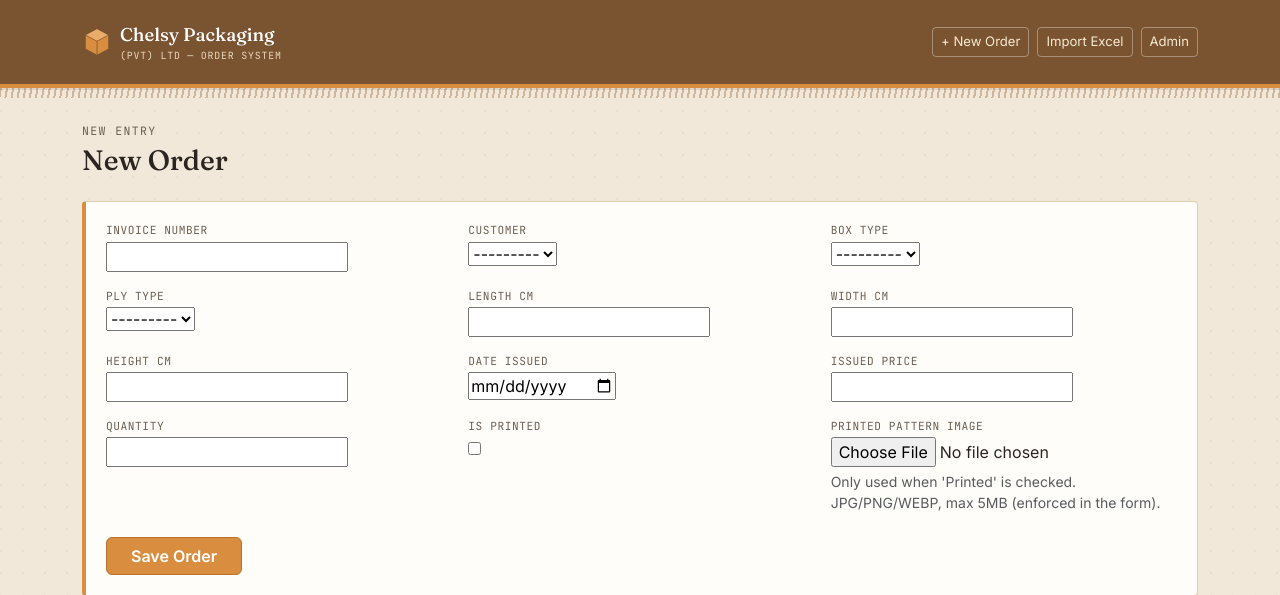
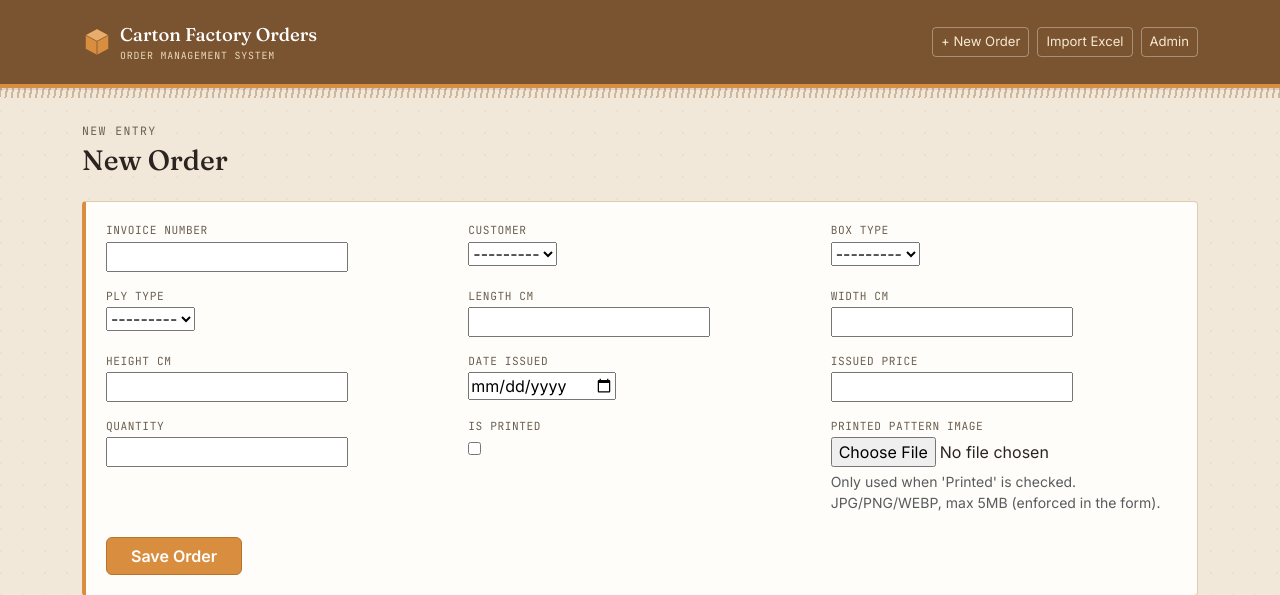
Before and after one commit to Sandavi44/corrugated-carton-orders, a Django app: page /new/ in a window 1280 px wide. Shown: the top 595 px of the page. Run offline with Django 5.2, Linux system fonts and the light colour scheme; the visitor is signed in with stand-in values (Sample User, id 1); data that the repository does not hold is empty; some libraries are stand-ins or nearby versions.

Commit message:
Rebrand to Carton Factory Orders

```diff
--- a/orders/admin.py
+++ b/orders/admin.py
@@ -6,8 +6,8 @@ from django.utils.safestring import mark_safe
 
 from .models import BoxType, Customer, Order, PlyType
 
-admin.site.site_header = "Chelsy Packaging (Pvt) Ltd"
-admin.site.site_title = "Chelsy Packaging Admin"
+admin.site.site_header = "Carton Factory Orders"
+admin.site.site_title = "Carton Factory Orders Admin"
 admin.site.index_title = "Order Management"
 
 # This app doesn't use Django's Groups/permissions system — access is
--- a/orders/pdf_export.py
+++ b/orders/pdf_export.py
@@ -32,7 +32,7 @@ def build_orders_pdf(orders, truncated=False, total_matching=None):
     styles = getSampleStyleSheet()
     elements = []
 
-    elements.append(Paragraph("Chelsy Packaging (Pvt) Ltd — Order Export", styles["Title"]))
+    elements.append(Paragraph("Carton Factory Orders — Order Export", styles["Title"]))
     generated_line = f"Generated {timezone.now().strftime('%Y-%m-%d %H:%M')} — {len(orders)} order(s)"
     if truncated:
         generated_line += (
--- a/orders/static/orders/style.css
+++ b/orders/static/orders/style.css
@@ -1,5 +1,5 @@
 /* ============================================================
-   Chelsy Packaging — Order System design tokens
+   Carton Factory Orders — design tokens
    Palette pulled from the material itself: kraft paper, corrugated
    board, and ink-stamp markings, not a generic SaaS theme.
    ============================================================ */
@@ -33,17 +33,17 @@ body {
 }
 
 /* ---------- Navbar ---------- */
-.navbar.chelsy-nav {
+.navbar.brand-nav {
   background: var(--color-kraft-dark) !important;
   border-bottom: 4px solid var(--color-amber);
   box-shadow: 0 2px 0 rgba(0,0,0,0.08);
 }
-.navbar.chelsy-nav .navbar-brand {
+.navbar.brand-nav .navbar-brand {
   font-family: var(--font-display);
   font-size: 1.15rem;
   color: #fff !important;
 }
-.navbar.chelsy-nav .navbar-brand small {
+.navbar.brand-nav .navbar-brand small {
   display: block;
   font-family: var(--font-mono);
   font-size: 0.62rem;
@@ -51,13 +51,13 @@ body {
   color: #e9d8bd;
   font-weight: 400;
 }
-.navbar.chelsy-nav .btn-nav {
+.navbar.brand-nav .btn-nav {
   color: #f6ead2;
   border: 1px solid rgba(255,255,255,0.35);
   background: transparent;
   font-size: 0.82rem;
 }
-.navbar.chelsy-nav .btn-nav:hover {
+.navbar.brand-nav .btn-nav:hover {
   background: rgba(255,255,255,0.12);
   color: #fff;
 }
--- a/orders/templates/orders/base.html
+++ b/orders/templates/orders/base.html
@@ -4,13 +4,13 @@
 <head>
   <meta charset="UTF-8">
   <meta name="viewport" content="width=device-width, initial-scale=1">
-  <title>{% block title %}Chelsy Packaging (Pvt) Ltd{% endblock %}</title>
+  <title>{% block title %}Carton Factory Orders{% endblock %}</title>
   <link href="{% static 'orders/vendor/bootstrap.min.css' %}" rel="stylesheet">
   <link href="{% static 'orders/fonts/fonts.css' %}" rel="stylesheet">
   <link href="{% static 'orders/style.css' %}" rel="stylesheet">
 </head>
 <body>
-  <nav class="navbar navbar-dark chelsy-nav">
+  <nav class="navbar navbar-dark brand-nav">
     <div class="container py-2">
       <a class="navbar-brand d-flex align-items-center gap-2" href="{% url 'order_search' %}">
         <svg width="30" height="30" viewBox="0 0 40 40" xmlns="http://www.w3.org/2000/svg">
@@ -20,8 +20,8 @@
           <polyline points="5,11 20,19 35,11" stroke="#7a5330" stroke-width="1" fill="none"/>
         </svg>
         <span>
-          Chelsy Packaging
-          <small>(PVT) LTD — ORDER SYSTEM</small>
+          Carton Factory Orders
+          <small>ORDER MANAGEMENT SYSTEM</small>
         </span>
       </a>
       <div class="d-flex gap-2">
--- a/orders/templates/orders/excel_import.html
+++ b/orders/templates/orders/excel_import.html
@@ -1,5 +1,5 @@
 {% extends "orders/base.html" %}
-{% block title %}Import Excel — Chelsy Packaging{% endblock %}
+{% block title %}Import Excel — Carton Factory Orders{% endblock %}
 {% block content %}
 <div class="page-eyebrow mb-1">Bulk Data Entry</div>
 <h1 class="h3 mb-2">Import Orders from Excel</h1>
--- a/orders/templates/orders/order_confirm_delete.html
+++ b/orders/templates/orders/order_confirm_delete.html
@@ -1,5 +1,5 @@
 {% extends "orders/base.html" %}
-{% block title %}Delete Order — Chelsy Packaging{% endblock %}
+{% block title %}Delete Order — Carton Factory Orders{% endblock %}
 {% block content %}
 <div class="page-eyebrow mb-1">Confirm Deletion</div>
 <h1 class="h3 mb-4">Delete order {{ order.invoice_number }}?</h1>
--- a/orders/templates/orders/order_detail.html
+++ b/orders/templates/orders/order_detail.html
@@ -1,5 +1,5 @@
 {% extends "orders/base.html" %}
-{% block title %}Order {{ order.invoice_number }} — Chelsy Packaging{% endblock %}
+{% block title %}Order {{ order.invoice_number }} — Carton Factory Orders{% endblock %}
 {% block content %}
 <a href="{% url 'order_search' %}" class="d-inline-block mb-3">&larr; Back to search</a>
 
--- a/orders/templates/orders/order_form.html
+++ b/orders/templates/orders/order_form.html
@@ -1,5 +1,5 @@
 {% extends "orders/base.html" %}
-{% block title %}{% if is_edit %}Edit Order{% else %}New Order{% endif %} — Chelsy Packaging{% endblock %}
+{% block title %}{% if is_edit %}Edit Order{% else %}New Order{% endif %} — Carton Factory Orders{% endblock %}
 {% block content %}
 <div class="page-eyebrow mb-1">{% if is_edit %}Editing {{ form.instance.invoice_number }}{% else %}New Entry{% endif %}</div>
 <h1 class="h3 mb-4">{% if is_edit %}Edit Order{% else %}New Order{% endif %}</h1>
--- a/orders/templates/orders/search.html
+++ b/orders/templates/orders/search.html
@@ -1,5 +1,5 @@
 {% extends "orders/base.html" %}
-{% block title %}Search Orders — Chelsy Packaging{% endblock %}
+{% block title %}Search Orders — Carton Factory Orders{% endblock %}
 {% block content %}
 <div class="page-eyebrow mb-1">Order Manifest</div>
 <h1 class="h3 mb-4">Search Orders</h1>
--- a/render.yaml
+++ b/render.yaml
@@ -1,10 +1,10 @@
 databases:
-  - name: chelsy-packaging-db
+  - name: carton-factory-db
     plan: free
 
 services:
   - type: web
-    name: chelsy-packaging-orders
+    name: carton-factory-orders
     runtime: python
     plan: free
     buildCommand: "pip install -r requirements.txt && python manage.py collectstatic --noinput && python manage.py migrate"
@@ -18,7 +18,7 @@ services:
         value: ".onrender.com"
       - key: DATABASE_URL
         fromDatabase:
-          name: chelsy-packaging-db
+          name: carton-factory-db
           property: connectionString
       # Add CLOUDINARY_URL manually in the Render dashboard once you have
       # a Cloudinary account (see README) — not something to hardcode here.
```
Also changed, not shown: DEPLOY.md (+5 -5 lines), README.md, orders/static/orders/fonts/files/inter-latin-700-normal.woff2 (deleted).
